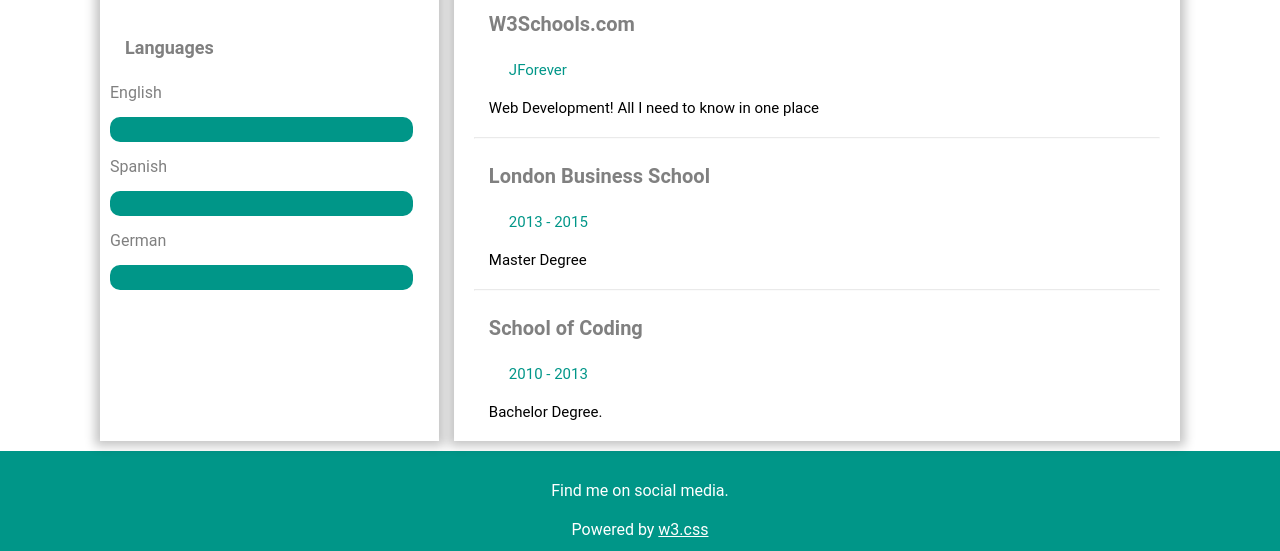
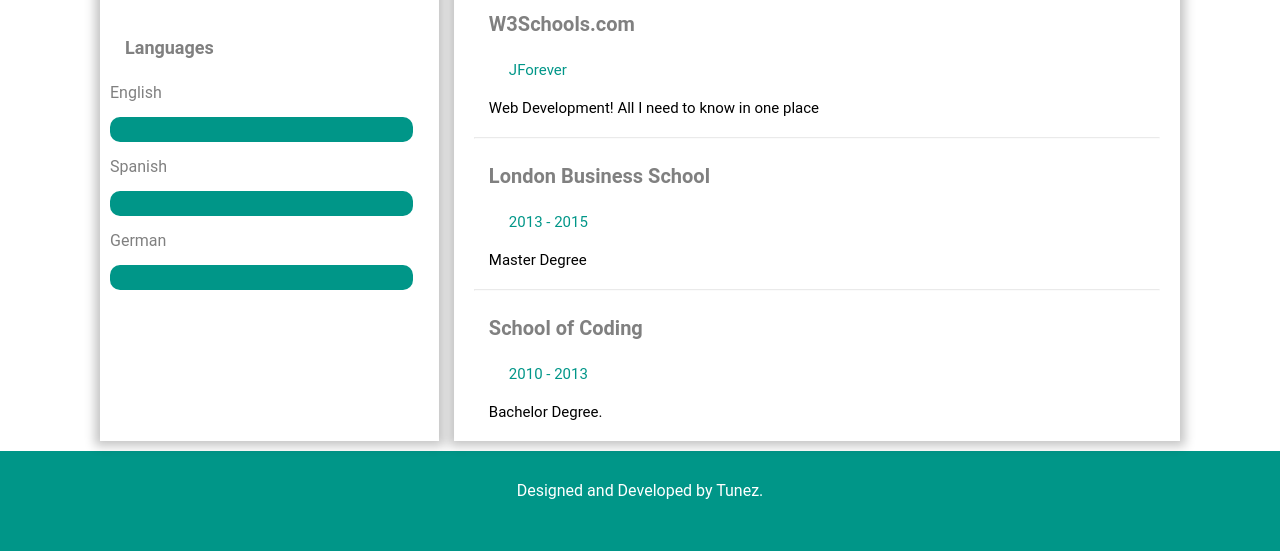
Before and after one commit to Tunez10/C.V-Website, a plain HTML site: page index.html in a window 1280 px wide. Shown: the part 755-1306 px from the top of the page. Drawn offline with Linux system fonts and the light colour scheme.

Commit message:
New changes

```diff
--- a/index.html
+++ b/index.html
@@ -93,8 +93,8 @@
         </div>
     </div>
     <div class="footer">
-        <p class="find_me">Find me on social media.</p>
-        <p>Powered by <a href="" class="link">w3.css</a></p>
+        <p class="find_me">Designed and Developed by Tunez.</p>
+        <!-- <p>Powered by <a href="" class="link">w3.css</a></p> -->
     </div>
 
 
```
